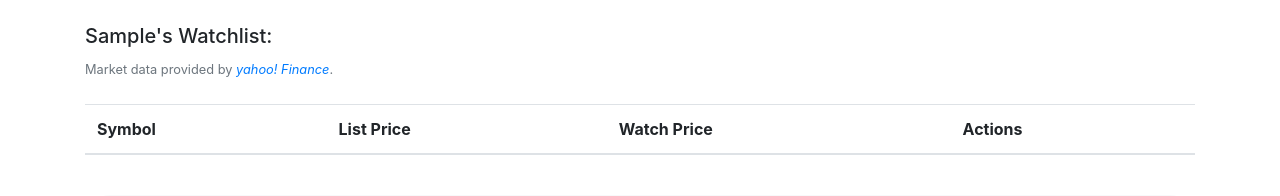
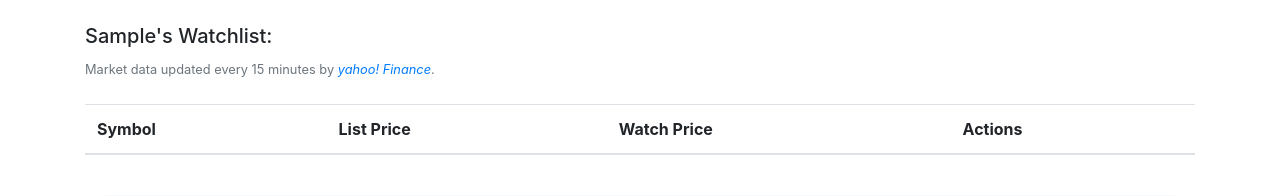
Before and after one commit to randyrodgers/stock-tickler, a Django app: template project/app/templates/profile.html in a window 1280 px wide. Shown: the part 116-312 px from the top of the page. Run offline with Django 3.2, Linux system fonts and the light colour scheme; the template is opened without the code that fills it, so the values that code supplies are empty; the visitor is signed in with stand-in values (Sample User, id 1); parts of the project's set-up code (start-up, migrations or seed data) failed here and were passed over; some libraries are stand-ins or nearby versions.

Commit message:
updating yahoo finance subtext

```diff
--- a/project/app/templates/profile.html
+++ b/project/app/templates/profile.html
@@ -29,7 +29,7 @@
     <div class="container">
         <br>
         <h5>{{ user.first_name }}{% if user.first_name|last == "s" %}'{% else %}'s{% endif %} Watchlist:</h5>
-        <small class="text-muted">Market data provided by <em><a href="https://finance.yahoo.com/" target="_blank">yahoo! Finance</a></em>.</small>
+        <small class="text-muted">Market data updated every 15 minutes by <em><a href="https://finance.yahoo.com/" target="_blank">yahoo! Finance</a></em>.</small>
         <br><br>
 
         <table class="table">
```
